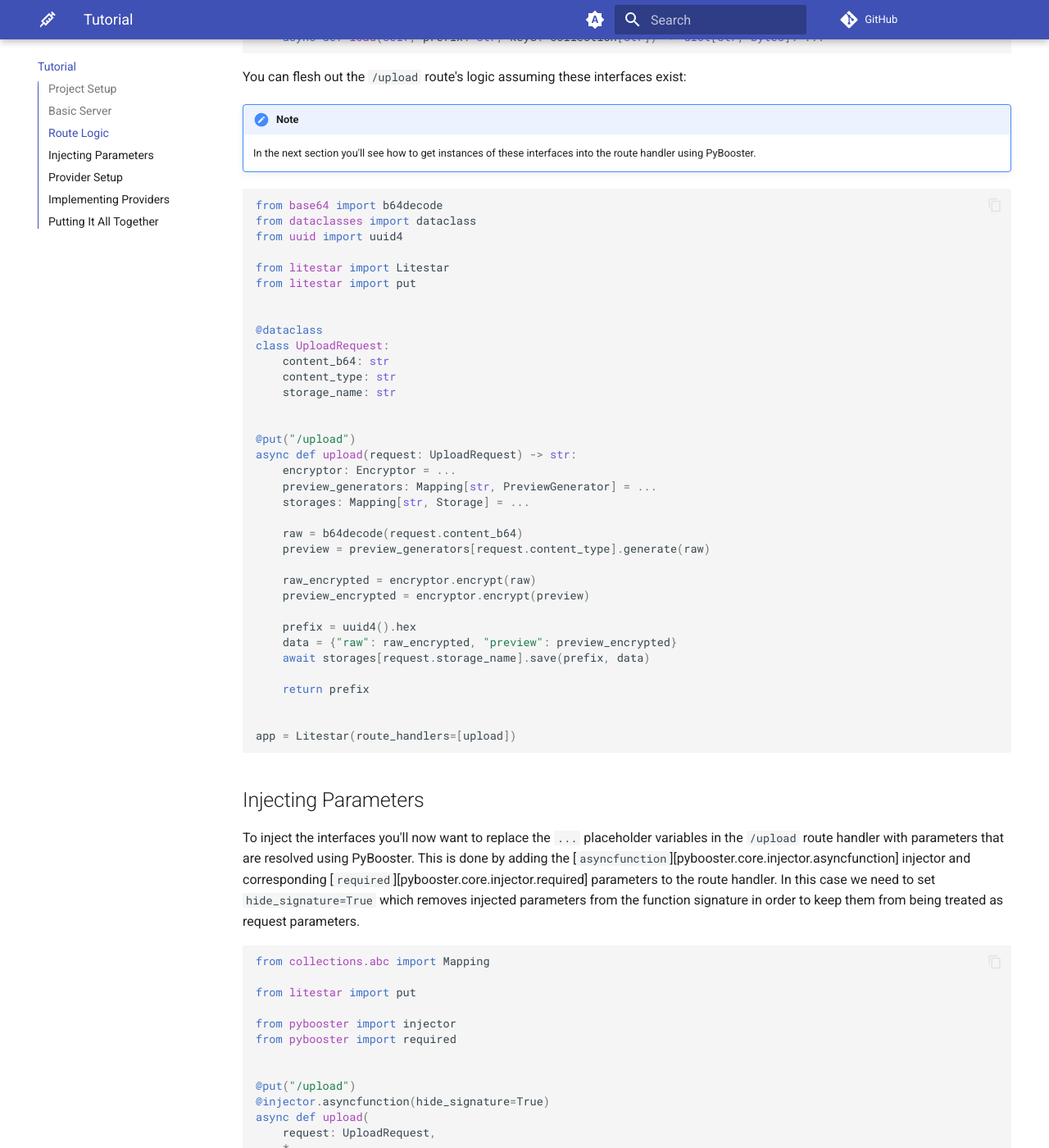
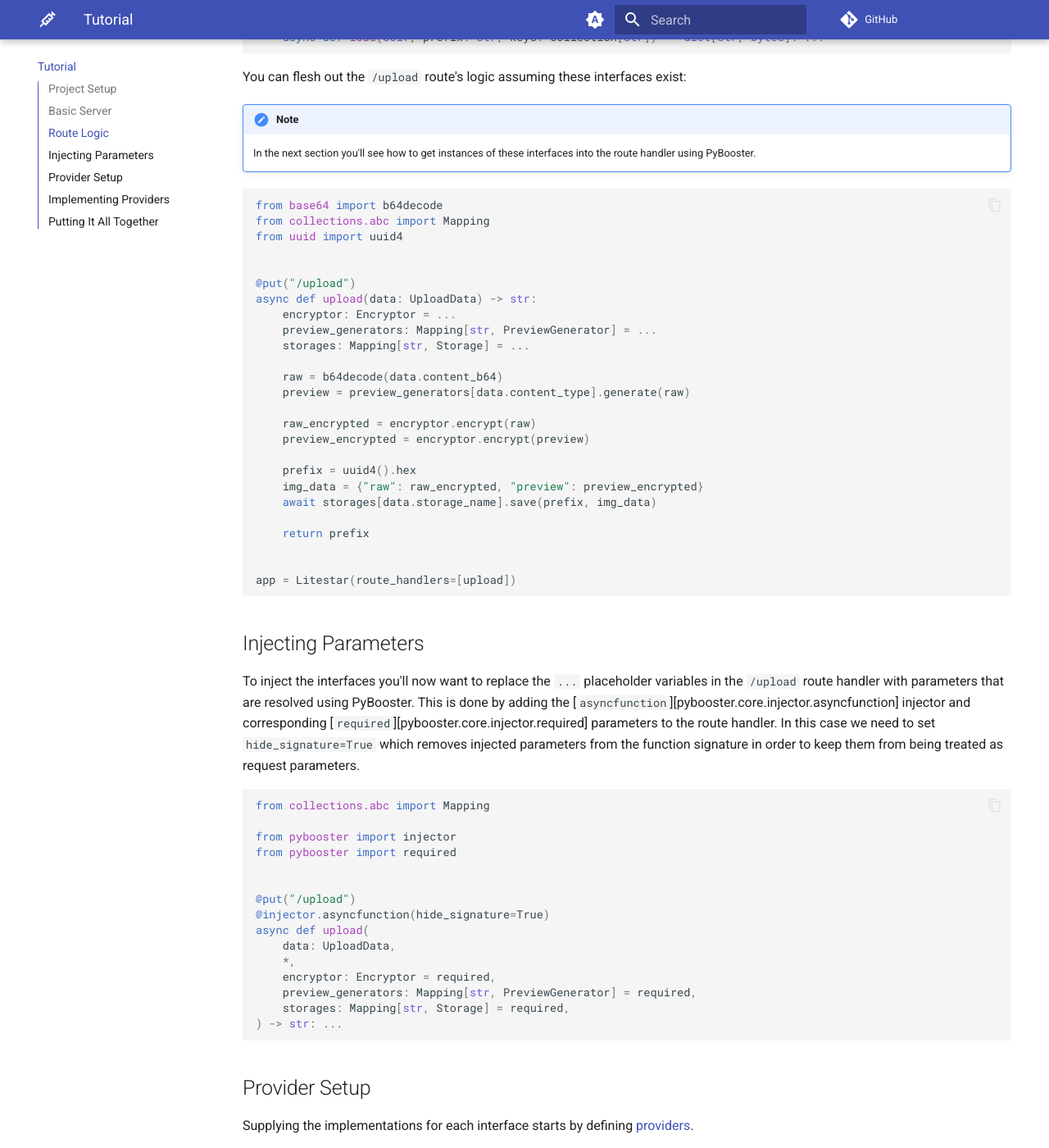
Before and after one commit to rmorshea/pybooster, an MkDocs documentation site: the page built from docs/src/tutorial.md, in a window 1280 px wide and 1400 px high, scrolled down 1873 px. Shown: the whole window at 82% size. Built offline with MkDocs 1.6.1 and Material for MkDocs 9.7.7, drawn with Linux system fonts in a browser that asks for light colours; comment, search, counter and statistics services are not loaded; some of the changed text lies outside the part shown.

Commit message:
clean up tutorial (#47)

````diff
--- a/docs/src/tutorial.md
+++ b/docs/src/tutorial.md
@@ -62,14 +62,14 @@ from litestar import put
 
 
 @dataclass
-class UploadRequest:
+class UploadData:
     content_b64: str
     content_type: str
     storage_name: str
 
 
 @put("/upload")
-async def upload(request: UploadRequest) -> str: ...
+async def upload(data: UploadData) -> str: ...
 
 
 app = Litestar(route_handlers=[upload])
@@ -113,35 +113,25 @@ You can flesh out the `/upload` route's logic assuming these interfaces exist:
 
 ```python
 from base64 import b64decode
-from dataclasses import dataclass
+from collections.abc import Mapping
 from uuid import uuid4
-
-from litestar import Litestar
-from litestar import put
-
-
-@dataclass
-class UploadRequest:
-    content_b64: str
-    content_type: str
-    storage_name: str
 
 
 @put("/upload")
-async def upload(request: UploadRequest) -> str:
+async def upload(data: UploadData) -> str:
     encryptor: Encryptor = ...
     preview_generators: Mapping[str, PreviewGenerator] = ...
     storages: Mapping[str, Storage] = ...
 
-    raw = b64decode(request.content_b64)
-    preview = preview_generators[request.content_type].generate(raw)
+    raw = b64decode(data.content_b64)
+    preview = preview_generators[data.content_type].generate(raw)
 
     raw_encrypted = encryptor.encrypt(raw)
     preview_encrypted = encryptor.encrypt(preview)
 
     prefix = uuid4().hex
-    data = {"raw": raw_encrypted, "preview": preview_encrypted}
-    await storages[request.storage_name].save(prefix, data)
+    img_data = {"raw": raw_encrypted, "preview": preview_encrypted}
+    await storages[data.storage_name].save(prefix, img_data)
 
     return prefix
 
@@ -162,8 +152,6 @@ request parameters.
 ```python
 from collections.abc import Mapping
 
-from litestar import put
-
 from pybooster import injector
 from pybooster import required
 
@@ -171,7 +159,7 @@ from pybooster import required
 @put("/upload")
 @injector.asyncfunction(hide_signature=True)
 async def upload(
-    request: UploadRequest,
+    data: UploadData,
     *,
     encryptor: Encryptor = required,
     preview_generators: Mapping[str, PreviewGenerator] = required,
````
